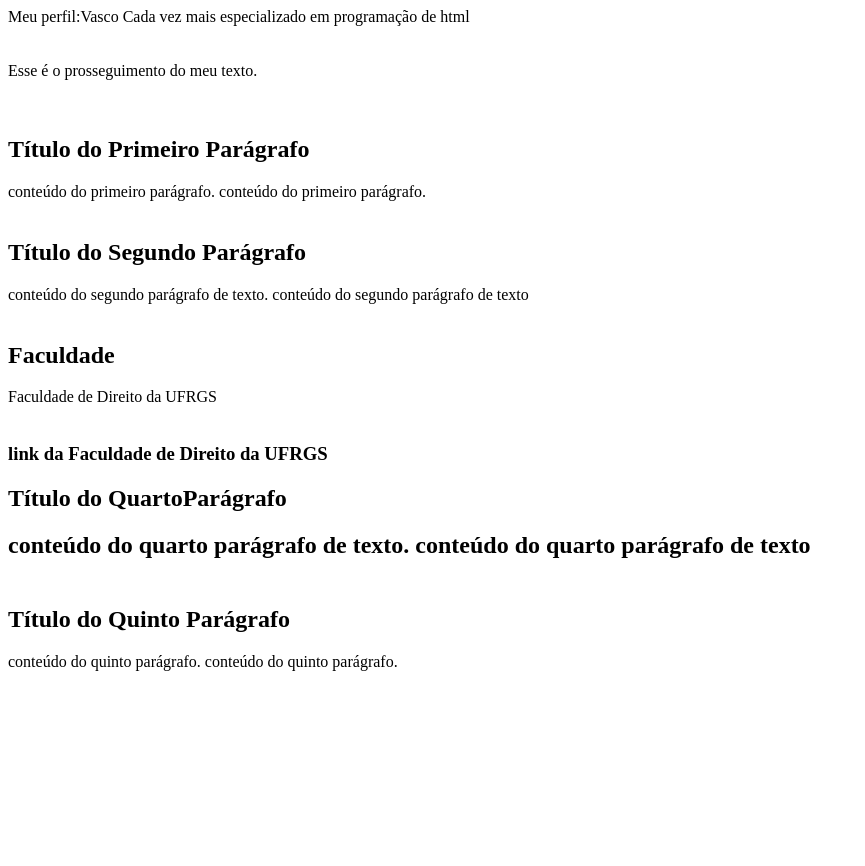
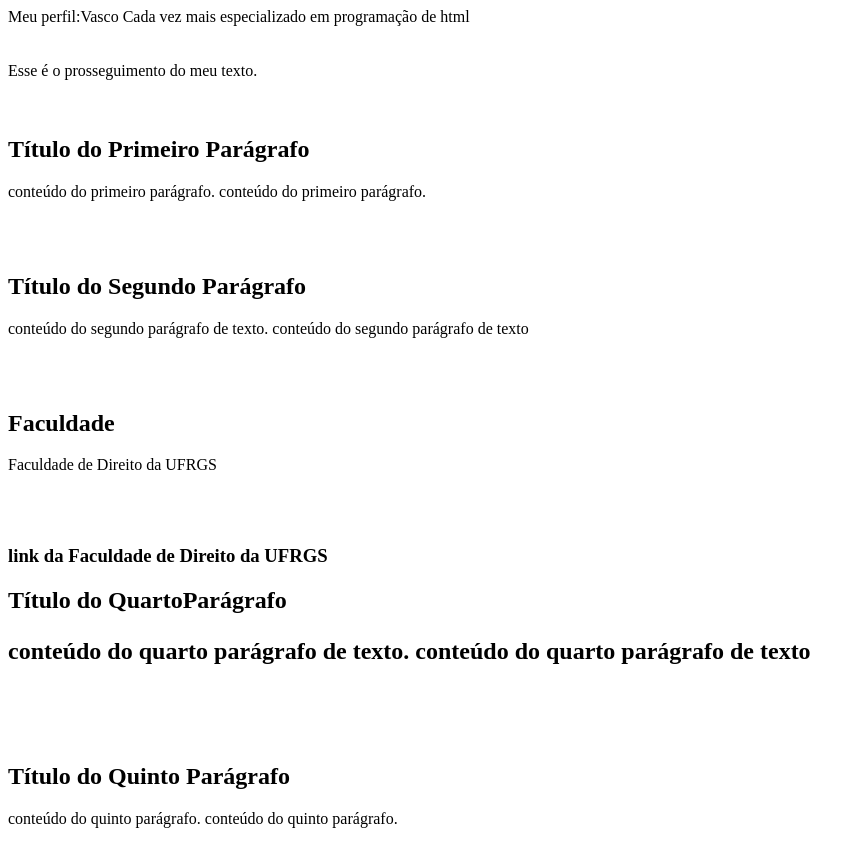
Before and after one commit to vmtprogrammer/perfil, a plain HTML site: page index.html in a window 1280 px wide. Shown: the whole page, without its empty margins (0-865 px from the left). Before the commit the page ends 800 px from the top, so only its background shows below. Drawn offline with Linux system fonts and the light colour scheme.

Commit message:
Alterações fontes

```diff
--- a/index.html
+++ b/index.html
@@ -7,16 +7,16 @@
     Cada vez mais especializado em programação de html <br /><br /><br />
     Esse é o prosseguimento do meu texto. <br /><br /><br />
       <h2>Título do Primeiro Parágrafo</h2>
-      <p2>conteúdo do primeiro parágrafo. conteúdo do primeiro parágrafo.</p2> <br /><br />
+      <p>conteúdo do primeiro parágrafo. conteúdo do primeiro parágrafo.</p> <br /><br />
       <h2> Título do Segundo Parágrafo</h2>
-      <p2>conteúdo do segundo parágrafo de texto. conteúdo do segundo parágrafo de texto </p2><br /><br />
+      <p>conteúdo do segundo parágrafo de texto. conteúdo do segundo parágrafo de texto </p><br /><br />
       <h2> Faculdade</h2>
-      <p2>Faculdade de Direito da UFRGS </p2><br /><br />
+      <p>Faculdade de Direito da UFRGS </p><br /><br />
       <h3>
         <a3 href="http://www.ufrgs.br/direito/">link da Faculdade de Direito da UFRGS</a3>
       <h2> Título do QuartoParágrafo <h2>
-      <p2> conteúdo do quarto parágrafo de texto. conteúdo do quarto parágrafo de texto </p2><br /><br />
+      <p> conteúdo do quarto parágrafo de texto. conteúdo do quarto parágrafo de texto </p><br /><br />
       <h2> Título do Quinto Parágrafo </h2>
-      <p2>conteúdo do quinto parágrafo. conteúdo do quinto parágrafo.</p2> <br /><br />
+      <p>conteúdo do quinto parágrafo. conteúdo do quinto parágrafo.</p> <br /><br />
     </body>
  </html>
```
